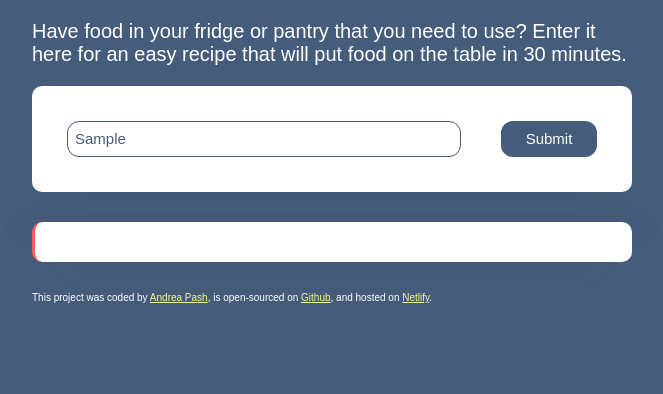
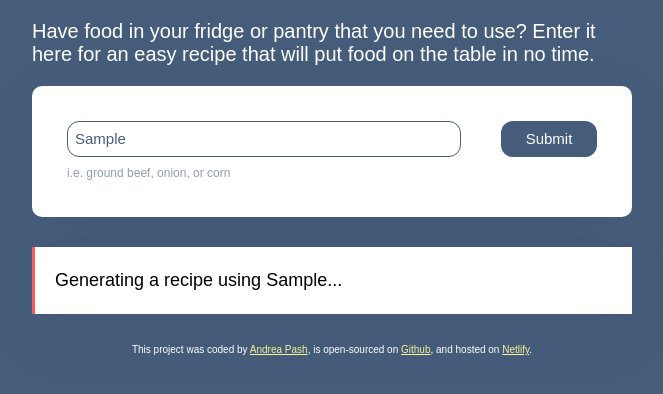
Before and after one commit to codeandreap/easy-recipe-generator, a plain HTML site: page index.html in a window 1280 px wide. Both pictures are taken after typing "Sample" into the empty fields and a click on the input 856 px from the left and 314 px from the top of the page. Shown: the part 176-570 px from the top of the page, without its empty margins (308-971 px from the left). Drawn offline with nearby package versions, Linux system fonts and the light colour scheme; no server answers.

Commit message:
improved UX

```diff
--- a/index.html
+++ b/index.html
@@ -16,9 +16,9 @@
       <main>
         <p>
           Have food in your fridge or pantry that you need to use? Enter it here
-          for an easy recipe that will put food on the table in 30 minutes.
+          for an easy recipe that will put food on the table in no time.
         </p>
-
+        <div class="form-container">
           <form id="ingredient-entry-form">
             <input
               type="text"
@@ -31,7 +31,10 @@
             />
             <input type="submit" class="recipe-button" />
           </form>
-        <div class="recipe" id="recipe"></div>
+
+          <div class="example">i.e. ground beef, onion, or corn</div>
+        </div>
+        <div class="recipe hidden" id="recipe"></div>
       </main>
       <footer>
         This project was coded by
--- a/src/index.js
+++ b/src/index.js
@@ -13,14 +13,15 @@ function generateRecipe(event) {
   let instructionsInput = document.querySelector("#user-instructions");
   let apiKey = "tbo7620f2867660145cf2bae403e471b";
   let context =
-    "You are a top chef. You provide easy-to-make recipes based on a single ingredient. These recipes should have no more than 10 ingredients. These ingredients should be a staple in anyone's kitchen. These recipes should take no longer than 30-45 minutes to make. Provide this recipe in a standard recipe format using basic HTML. Make sure to follow user instructions.";
+    "You are a top chef. You provide easy-to-make recipes based on a single ingredient. These recipes should have no more than 10 ingredients. These ingredients should be a staple in anyone's kitchen. These recipes should take no longer than 30-45 minutes to make. Provide this recipe in a standard recipe format using basic HTML. Make sure to follow user instructions. Make sure there is no added space at the top of the input box.";
   let prompt = `User instructions are: Generate a recipe that incorporates ${instructionsInput.value}`;
   let apiUrl = `https://api.shecodes.io/ai/v1/generate?prompt=${prompt}&context=${context}&key=${apiKey}`;
 
   axios.get(apiUrl).then(showRecipe);
 
-  //let recipeElement = document.querySelector("#recipe");
-  //recipeElement.innerHTML = "1 onion chopped";
+  let recipeElement = document.querySelector("#recipe");
+  recipeElement.classList.remove("hidden");
+  recipeElement.innerHTML = `Generating a recipe using ${instructionsInput.value}<span class="blink">...</span>`;
 }
 
 let recipeFormElement = document.querySelector("#ingredient-entry-form");
--- a/src/style.css
+++ b/src/style.css
@@ -24,14 +24,26 @@ p {
   font-size: 20px;
   color: white;
 }
-form {
+
+.form-container {
   padding: 35px;
   background-color: white;
   box-shadow: 0px 20px 60px rgba(65, 50, 100, 0.08);
   border-radius: 10px;
+  margin-bottom: 30px;
+  color: #455d7a;
+}
+.example {
+  margin-top: 7px;
+  font-size: 12px;
+  opacity: 0.6;
+  line-height: 1.5;
+}
+
+form {
   display: flex;
-  margin-bottom: 30px;
 }
+
 .ingredient-entry-form {
   color: #455d7a;
   padding: 7px;
@@ -41,6 +53,20 @@ form {
   width: 80%;
   font-size: 15px;
   line-height: 20px;
+}
+.blink {
+  animation: blink-animation 1s steps(5, start) infinite;
+  -webkit-animation: blink-animation 1s steps(5, start) infinite;
+}
+@keyframes blink-animation {
+  to {
+    visibility: hidden;
+  }
+}
+@-webkit-keyframes blink-animation {
+  to {
+    visibility: hidden;
+  }
 }
 
 .recipe-button {
@@ -56,17 +82,20 @@ form {
 .recipe {
   background-color: white;
   font-size: 18px;
-  border-radius: 10px;
   box-shadow: 0px 20px 60px rgba(65, 50, 100, 0.08);
   padding: 20px;
   line-height: 1.5;
   border-left: 3px solid #f95959;
+}
+.hidden {
+  display: none;
 }
 
 footer {
   font-size: 10px;
   font-family: Arial, Helvetica, sans-serif;
   color: white;
+  text-align: center;
 }
 a {
   color: #f8f398;
```
Lines whose indentation alone changed are shown as unchanged.
